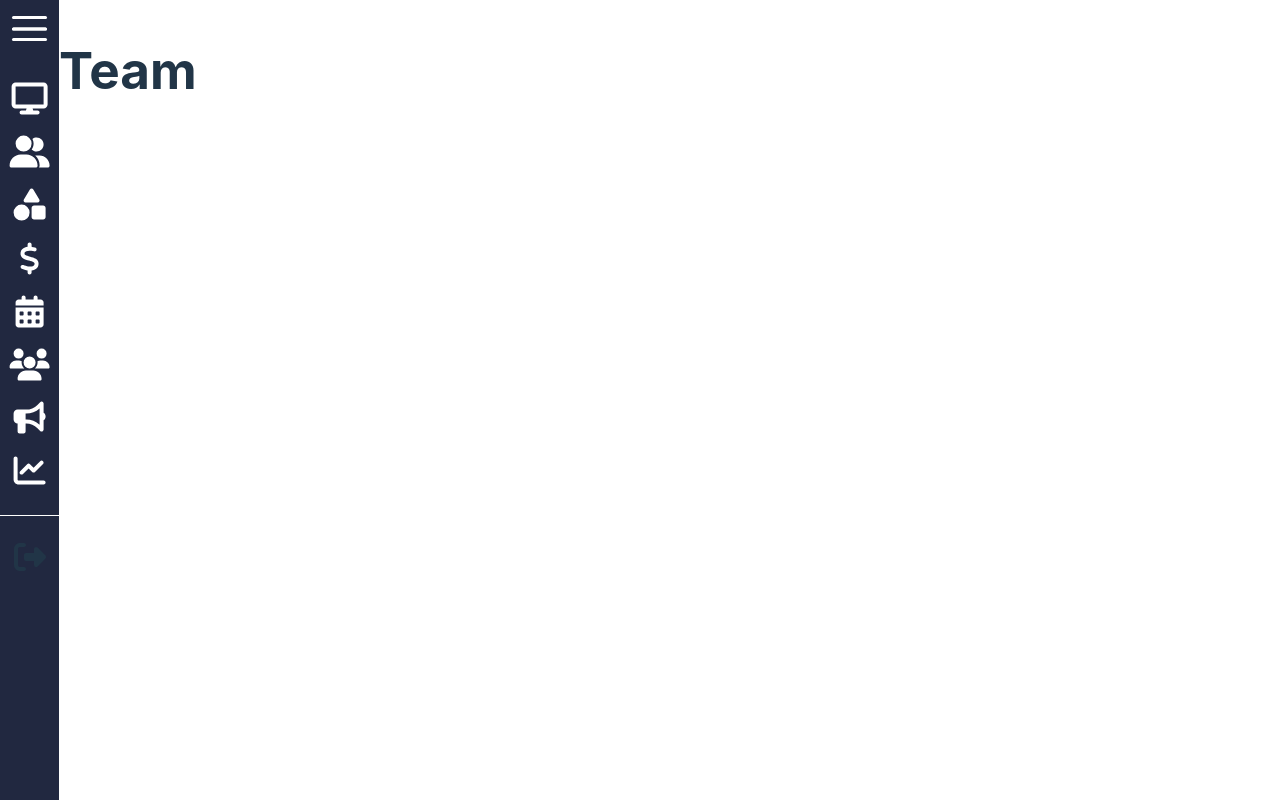
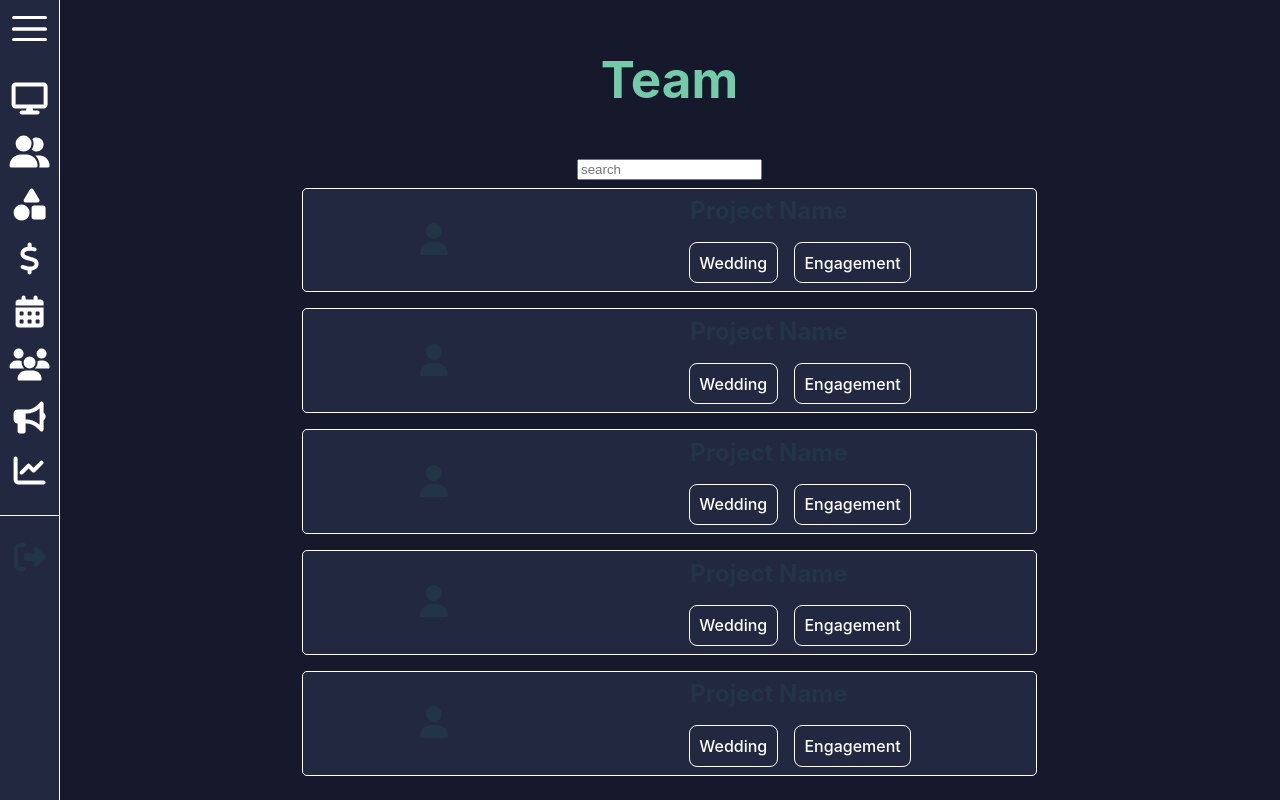
Before and after one commit to Damianpad/vivid, a React (Vite) app in the folder frontend/: page /team in a window 1280 px wide. Built offline with nearby package versions, Linux system fonts and the light colour scheme.

Commit message:
update: updated Team Layout (viv-27)

```diff
--- /dev/null
+++ b/frontend/components/ProjectCard/ProjectCard.jsx
@@ -0,0 +1,23 @@
+import { ProjectCardStyle } from "./ProjectCard.styles";
+import { FontAwesomeIcon } from "@fortawesome/react-fontawesome"
+import { faUser } from "@fortawesome/free-solid-svg-icons"
+
+export default function ProjectCard(){
+
+    return(
+        <ProjectCardStyle>
+            <section className="projectContainer">
+                <section className="userContainer">
+                    <FontAwesomeIcon icon={faUser} />
+                </section>
+
+                <section className="infoContainer">
+                    <h1>Project Name</h1>
+                    <button className="tag">Wedding</button>
+                    <button className="tag">Engagement</button>
+                </section>
+            </section>
+
+        </ProjectCardStyle>
+    )
+}
--- /dev/null
+++ b/frontend/components/ProjectCard/ProjectCard.styles.js
@@ -0,0 +1,58 @@
+import styled from "styled-components";
+import { device } from "../mediaQ/device";
+
+// Dark Purple
+const main = `#212840`
+// Light Green
+const secondary = `#73cba9`
+// Dark DARK Purple
+const dark = `#16192b`
+
+export const ProjectCardStyle = styled.section`
+
+
+.projectContainer {
+    border: 1px solid white;
+    border-radius: 5px;
+    margin: .4em;
+    display: flex;
+    justify-content: space-around;
+    align-items: center;
+    flex-direction: row;
+    background: ${main};
+}
+
+.userContainer {
+    font-size: 2em;
+}
+
+.infoContainer h1{
+    margin: .4em;
+    font-size: 1.5em;
+}
+
+.tag {
+    border: 1px solid white;
+    margin: .5em;
+    border-radius: .5em;
+    padding: .6em;
+    color: white;
+    background: ${main};
+}
+
+.tag:hover {
+    cursor: pointer;
+    color: ${dark};
+    background: ${secondary};
+    border: 1px solid ${dark};
+}
+
+@media ${device.laptop} {
+    width: 100%;
+    .projectContainer {
+        margin: .5em auto;
+        max-width: 60%;
+        flex-direction: row;
+    }
+}
+`;
--- a/frontend/src/pages/team/team.jsx
+++ b/frontend/src/pages/team/team.jsx
@@ -1,10 +1,23 @@
 import { StyledTeam } from "./team.style"
+import ProjectCard from "../../../components/ProjectCard/ProjectCard"
 
 export default function Team() {
 
     return(
         <StyledTeam>
-            <h1>Team</h1>
+            <section className="headerContainer">
+                <h1>Team</h1>
+                <input type="text" placeholder="search" />
+            </section>
+
+            <section className="projectComponentContainer">
+                <ProjectCard />
+                <ProjectCard />
+                <ProjectCard />
+                <ProjectCard />
+                <ProjectCard />
+            </section>
+
         </StyledTeam>
 
     )
--- a/frontend/src/pages/team/team.style.js
+++ b/frontend/src/pages/team/team.style.js
@@ -10,9 +10,30 @@ const dark = `#16192b`
 
 export const StyledTeam = styled.section`
 margin-top: 50px;
+background: ${dark};
+
+.headerContainer {
+    display: flex;
+    justify-content: center;
+    flex-direction: column;
+    align-items: center;
+}
+
+.headerContainer h1 {
+    color: ${secondary};
+}
 
 @media ${device.laptop}{
+    width: 100%;
     margin-top: 0px;
     margin-left: 59px;
+
+    .projectComponentContainer{
+        margin: 0 auto;
+        display: flex;
+        justify-content: center;
+        align-items: center;
+        flex-direction: column;
+    }
 }
 `;
```
